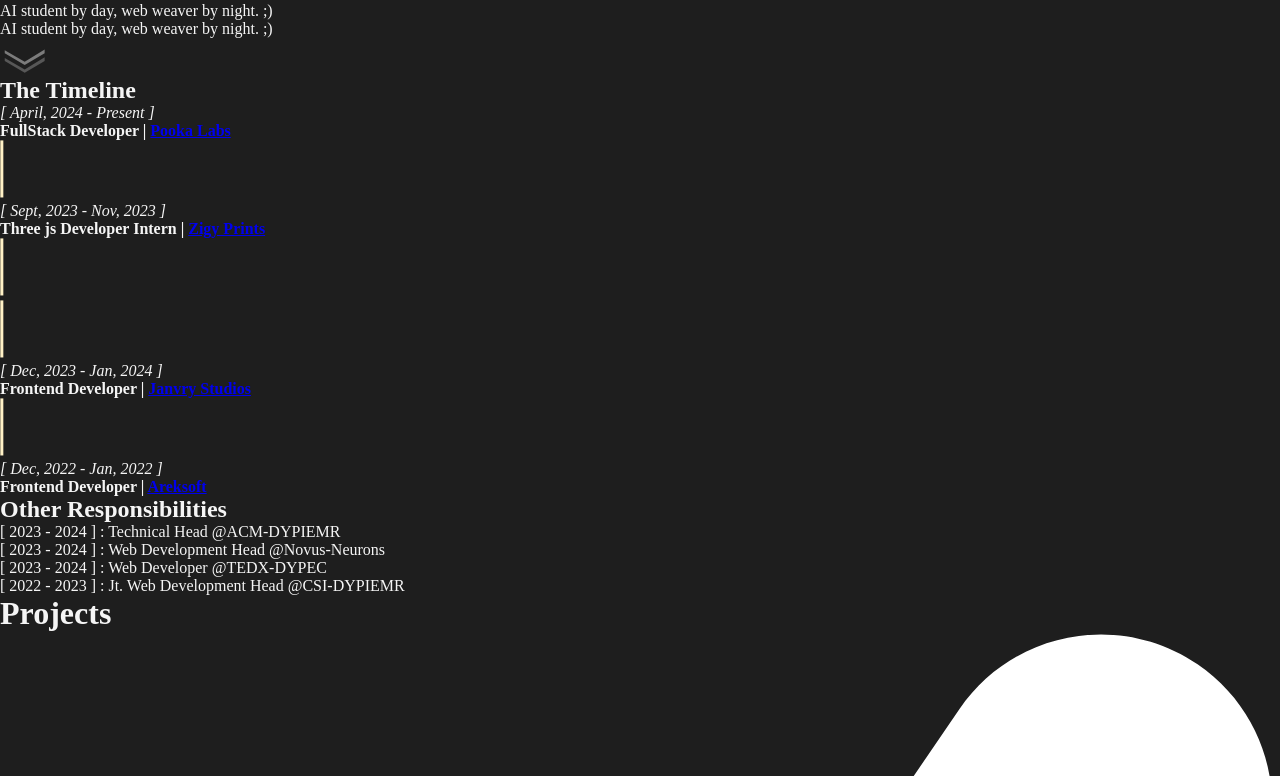
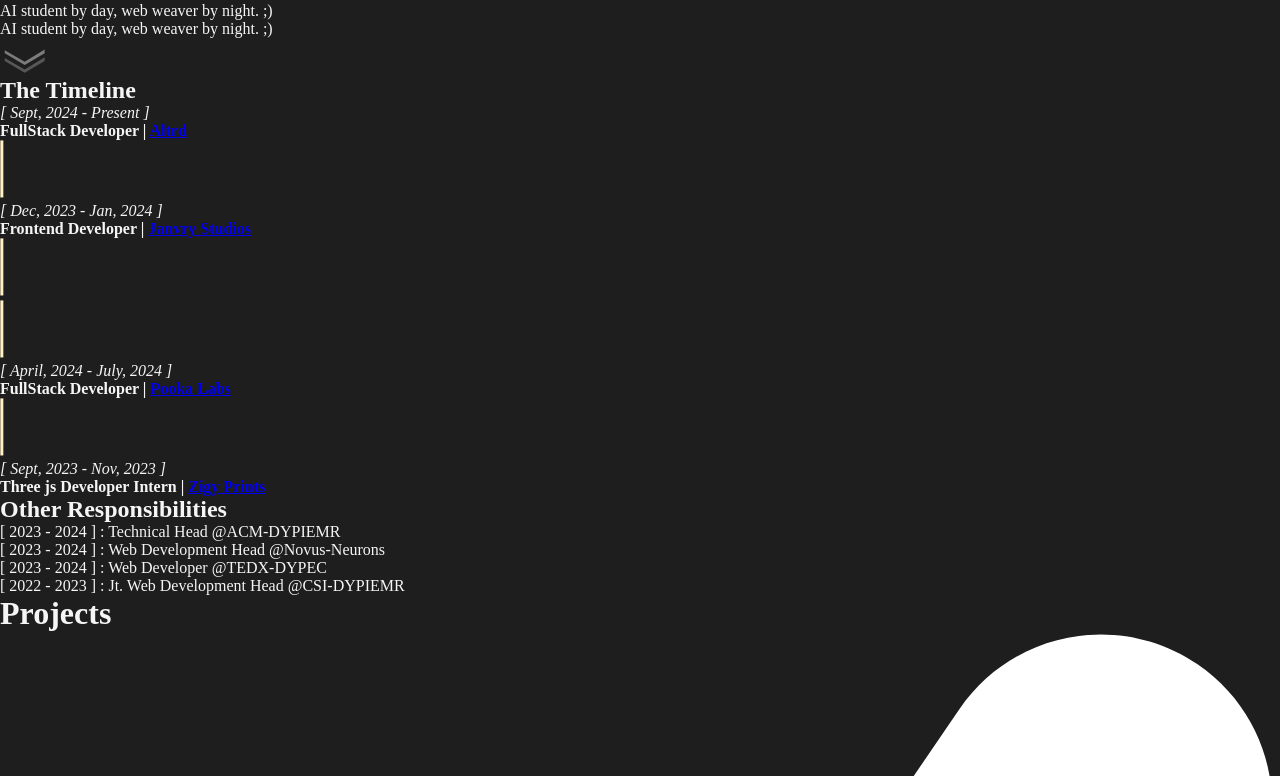
Before and after one commit to Mr-okey/atharv_web.github.io, a Vue app: page / in a window 1280 px wide. Shown: the part 1144-1920 px from the top of the page. Built offline with nearby package versions, Linux system fonts and the light colour scheme.

Commit message:
update exp and projects

```diff
--- a/src/components/forHomePage/exp/Exp.vue
+++ b/src/components/forHomePage/exp/Exp.vue
@@ -82,8 +82,15 @@ export default {
 
             pastExp: [
                 {
+                    start: "Sept, 2024",
+                    end: "Present",
+                    position: "FullStack Developer",
+                    orgName: "Altrd",
+                    orgUrl: "https://www.altrdtech.com/"
+                },
+                {
                     start: "April, 2024",
-                    end: "Present",
+                    end: "July, 2024",
                     position: "FullStack Developer",
                     orgName: "Pooka Labs",
                     orgUrl: "#"
@@ -93,21 +100,14 @@ export default {
                     end: "Jan, 2024",
                     position: "Frontend Developer",
                     orgName: "Janvry Studios",
-                    orgUrl: "#"
+                    orgUrl: "https://www.janvry.com/"
                 },
                 {
                     start: "Sept, 2023",
                     end: "Nov, 2023",
                     position: "Three js Developer Intern",
                     orgName: "Zigy Prints",
-                    orgUrl: "#"
-                },
-                {
-                    start: "Dec, 2022",
-                    end: "Jan, 2022",
-                    position: "Frontend Developer",
-                    orgName: "Areksoft",
-                    orgUrl: "#"
+                    orgUrl: "https://www.linkedin.com/company/zigycustoms/?originalSubdomain=in"
                 },
             ]
         }
--- a/src/components/forHomePage/projects/Projects.vue
+++ b/src/components/forHomePage/projects/Projects.vue
@@ -88,56 +88,65 @@ export default {
                 {
                     imagePath: require("../../../../public/assets/project-images/tst-ss.png"),
                     heading: "Tiger Safari Trails",
-                    id: 6,
+                    id: 0,
                     stack: ['next', 'firebase', "ts", 'vercel', "otpless" ],
-                    desc: "Company Portfolio page made for Janvry Studio",
+                    desc: "A Safari Booking Website, simplifying tiger safari bookings aggregating all Tiger Safari Operators at one place to create a one stop for safari trip seeking users with facilities to have an enquiry and one ot one chat with Safari Operators",
                     github: "#",
                     deployment: "https://tigersafaritrails.in/"
                 },
                 {
                     imagePath: require("../../../../public/assets/project-images/janvry-icon.png"),
                     heading: "janvry Portfolio",
-                    id: 2,
+                    id: 1,
                     stack: ["react", "sass", "vercel", "js"],
                     desc: "Company Portfolio page made for Janvry Studio",
                     github: "#",
                     deployment: "https://janvrywebsite-punh.vercel.app/Exclusive"
                 },
                 {
-                    imagePath: require("../../../../public/assets/project-images/another-notpad.png"),
-                    heading: "TipeIt",
-                    id: 5,
-                    stack: ["html", "css", "js"],
-                    desc: "A fun project, Inspired by \"keybr.com\", A notepad to jot down your thoughts. Made with vanila html/css and javascript",
-                    github: "https://github.com/1447bits/typeit",
-                    deployment: "https://1447bits.github.io/typeit/"
-                },
-                {
                     imagePath: require("../../../../public/assets/project-images/another-tor.png"),
                     heading: "Another Tor",
-                    id: 1,
+                    id: 2,
                     desc: "An Attempt to build a developer centric Social-Media application, a place where all your social presence available on one click, collaborative tools with open thread discussions. Made with React js",
                     stack: ["react", "sass", "netlify", "js"],
                     github: "#",
                     deployment: "https://anothertor.netlify.app/"
                 },
                 {
+                    imagePath: require("../../../../public/assets/project-images/cardDesignSs.png"),
+                    heading: "card centric design",
+                    id: 3,
+                    stack: ["html", "scc", "js"],
+                    desc: "A card centric design webpage frontend, responsive, made with vanila html/css and javascript",
+                    github: "https://github.com/1447bits/frontend/tree/main/Assignment2",
+                    deployment: "https://1447bits.github.io/frontend/Assignment2/"
+                },
+                {
+                    imagePath: require("../../../../public/assets/project-images/ppt-to-slide.png"),
+                    heading: "PPT to Site",
+                    id: 5,
+                    stack: ["html", "css", "js"],
+                    desc: "A fun project/Idea to crease a site from PPT (Presentations), Made with vanila html/css and javascript",
+                    github: "https://github.com/1447bits/img-slider",
+                    deployment: "https://tamak.netlify.app/"
+                },
+                {
                     imagePath: require("../../../../public/assets/project-images/acm-icon.png"),
                     heading: "ACM-DYPIEMR",
-                    id: 3,
+                    id: 4,
                     stack: ["react", "sass", "netlify"],
                     desc: "ACM (Association for Computing Machinery) student chapter @DYPIEMR is a Social Technical Society",
                     github: "#",
                     deployment: "https://glittery-maamoul-278f7f.netlify.app/"
                 },
                 {
-                    imagePath: require("../../../../public/assets/project-images/cardDesignSs.png"),
-                    heading: "card centric design",
-                    id: 4,
-                    stack: ["html", "scc", "js"],
-                    desc: "A card centric design webpage frontend, responsive, made with vanila html/css and javascript",
-                    github: "https://github.com/1447bits/frontend/tree/main/Assignment2",
-                    deployment: "https://1447bits.github.io/frontend/Assignment2/"
+                    imagePath: require("../../../../public/assets/project-images/another-notpad.png"),
+                    heading: "TipeIt",
+                    id: 6,
+                    stack: ["html", "css", "js"],
+                    desc: "A fun project, Inspired by \"keybr.com\", A notepad to jot down your thoughts. Made with vanila html/css and javascript",
+                    github: "https://github.com/1447bits/typeit",
+                    deployment: "https://1447bits.github.io/typeit/"
                 },
                 // {
                 //     imagePath: foocusSS,
```
Also changed, not shown: public/assets/project-images/ppt-to-slide.png (added).
